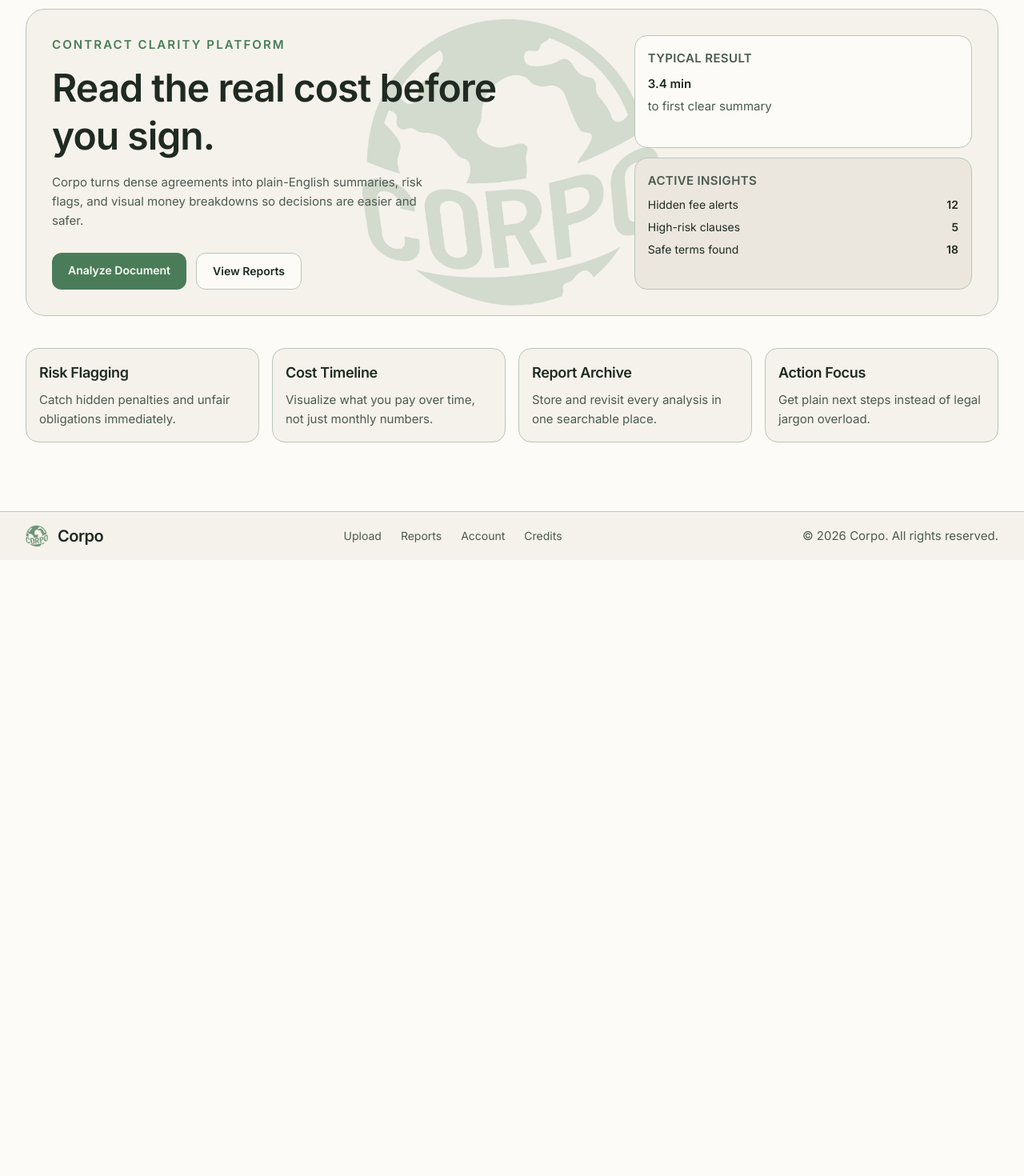
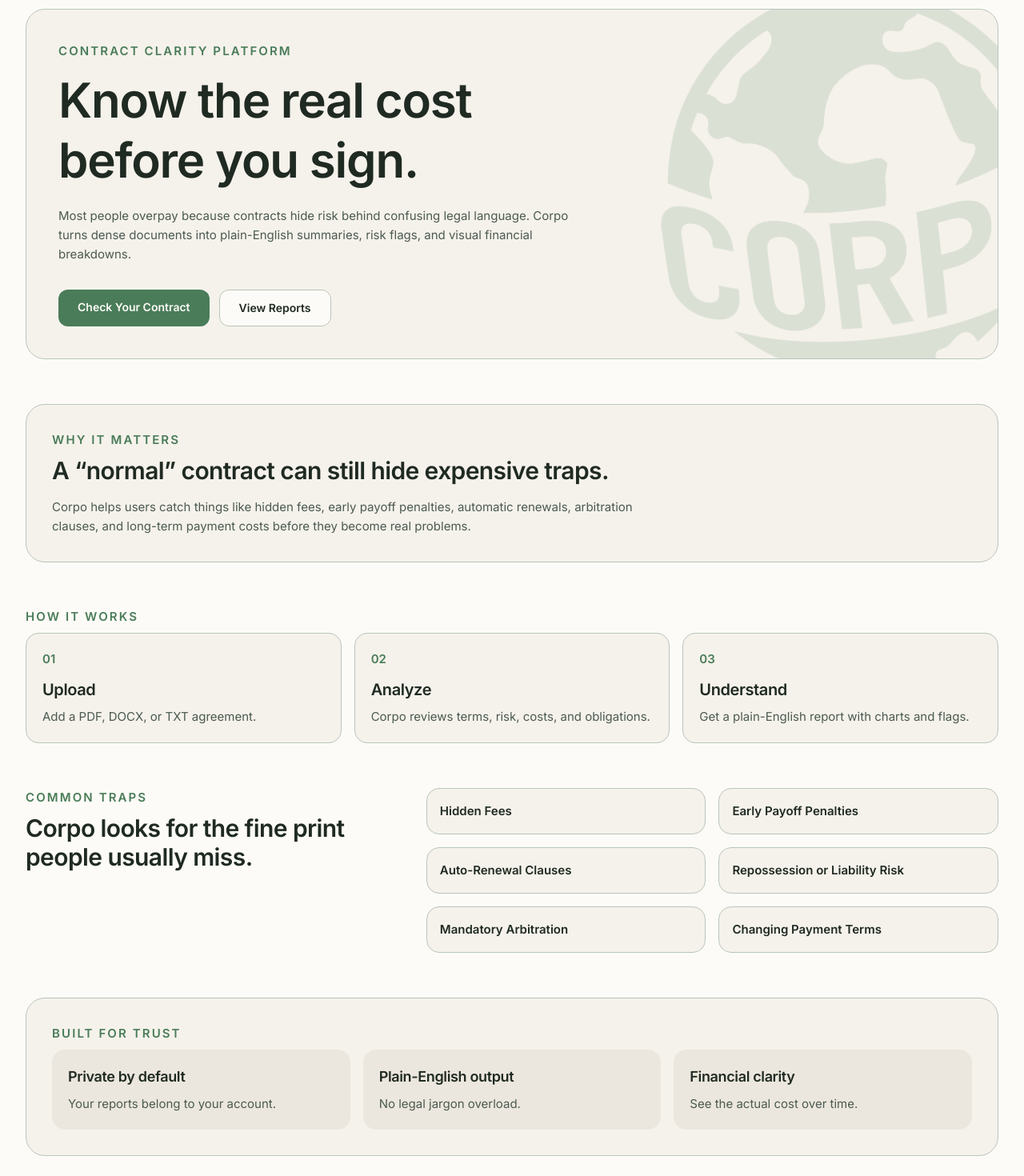
Before and after one commit to JderenthalCS/Corpo, a React (Vite) app: page / in a window 1280 px wide. Shown: the part 100-1570 px from the top of the page at 80% size. Before the commit the page ends 800 px from the top, so only its background shows below. Built offline with nearby package versions, Linux system fonts and the light colour scheme; no server answers.

Commit message:
Enhanced Landing

```diff
--- a/package.json
+++ b/package.json
@@ -12,6 +12,7 @@
   "dependencies": {
     "@supabase/supabase-js": "^2.104.1",
     "@tailwindcss/vite": "^4.2.4",
+    "framer-motion": "^12.38.0",
     "lucide-react": "^1.11.0",
     "react": "^19.2.5",
     "react-dom": "^19.2.5",
--- a/src/pages/LandingPage.jsx
+++ b/src/pages/LandingPage.jsx
@@ -2,105 +2,158 @@ import { Link } from "react-router-dom";
 import logoAccent from "../img/logoAccent.png";
 
 function Landing() {
-
   return (
     <div className="text-[var(--text)]">
-      <main className="space-y-10 pb-6">
-        <section className="relative grid gap-6 overflow-hidden rounded-3xl border border-[var(--border)] bg-[var(--surface)] p-6 md:p-8 lg:grid-cols-[1.25fr_0.75fr]">
-
-          {/* Background logo */}
+      <main className="space-y-14 pb-10">
+        {/* HERO */}
+        <section className="relative overflow-hidden rounded-3xl border border-[var(--border)] bg-[var(--surface)] p-6 md:p-10">
           <img
             src={logoAccent}
             alt=""
             aria-hidden="true"
-            className="pointer-events-none absolute inset-0 h-full w-full object-contain opacity-20 select-none "
+            className="pointer-events-none absolute right-[-8%] top-[-10%] h-[120%] w-auto opacity-15 select-none"
           />
 
-          {/* Foreground content */}
-          <div className="relative z-10">
+          <div className="relative z-10 max-w-3xl">
             <p className="mb-3 text-xs font-semibold uppercase tracking-[0.14em] text-[var(--accent)]">
               Contract Clarity Platform
             </p>
-            <h1 className="max-w-[18ch] text-4xl font-black leading-tight md:text-5xl">
-              Read the real cost before you sign.
+
+            <h1 className="max-w-[16ch] text-4xl font-black leading-tight md:text-6xl">
+              Know the real cost before you sign.
             </h1>
-            <p className="mt-4 max-w-[52ch] text-[var(--text-muted)]">
-              Corpo turns dense agreements into plain-English summaries, risk
-              flags, and visual money breakdowns so decisions are easier and
-              safer.
+
+            <p className="mt-5 max-w-2xl text-base text-[var(--text-muted)]">
+              Most people overpay because contracts hide risk behind confusing
+              legal language. Corpo turns dense documents into plain-English
+              summaries, risk flags, and visual financial breakdowns.
             </p>
-            <div className="mt-7 flex flex-wrap gap-3">
+
+            <div className="mt-8 flex flex-wrap gap-3">
               <Link
                 to="/upload"
-                className="rounded-xl bg-[var(--accent)] px-5 py-3 text-sm font-bold text-[var(--bg)] hover:bg-[var(--accent-hover)]"
+                className="rounded-xl bg-[var(--accent)] px-6 py-3 text-sm font-bold text-[var(--bg)] hover:bg-[var(--accent-hover)]"
               >
-                Analyze Document
+                Check Your Contract
               </Link>
+
               <Link
                 to="/reports"
-                className="rounded-xl border border-[var(--border)] bg-[var(--bg)] px-5 py-3 text-sm font-bold text-[var(--text)] hover:bg-[var(--surface-strong)]"
+                className="rounded-xl border border-[var(--border)] bg-[var(--bg)] px-6 py-3 text-sm font-bold text-[var(--text)] hover:bg-[var(--surface-strong)]"
               >
                 View Reports
               </Link>
             </div>
           </div>
+        </section>
 
-          <div className="relative z-10 grid gap-3">
-            <div className="rounded-2xl border border-[var(--border)] bg-[var(--bg)] p-4">
-              <p className="text-xs font-semibold uppercase tracking-wide text-[var(--text-muted)]">
-                Typical Result
-              </p>
-              <p className="mt-2 text-3xl font-black">3.4 min</p>
-              <p className="mt-1 text-sm text-[var(--text-muted)]">to first clear summary</p>
-            </div>
-            <div className="rounded-2xl border border-[var(--border)] bg-[var(--surface-strong)] p-4">
-              <p className="text-xs font-semibold uppercase tracking-wide text-[var(--text-muted)]">
-                Active Insights
-              </p>
-              <div className="mt-2 space-y-2 text-sm">
-                <div className="flex items-center justify-between">
-                  <span>Hidden fee alerts</span>
-                  <strong>12</strong>
-                </div>
-                <div className="flex items-center justify-between">
-                  <span>High-risk clauses</span>
-                  <strong>5</strong>
-                </div>
-                <div className="flex items-center justify-between">
-                  <span>Safe terms found</span>
-                  <strong>18</strong>
-                </div>
-              </div>
-            </div>
+        {/* WHY IT MATTERS */}
+        <section className="rounded-3xl border border-[var(--border)] bg-[var(--surface)] p-6 md:p-8">
+          <p className="mb-2 text-xs font-semibold uppercase tracking-[0.14em] text-[var(--accent)]">
+            Why It Matters
+          </p>
+
+          <h2 className="text-3xl font-black">
+            A “normal” contract can still hide expensive traps.
+          </h2>
+
+          <p className="mt-4 max-w-3xl text-[var(--text-muted)]">
+            Corpo helps users catch things like hidden fees, early payoff
+            penalties, automatic renewals, arbitration clauses, and long-term
+            payment costs before they become real problems.
+          </p>
+        </section>
+
+        {/* HOW IT WORKS */}
+        <section>
+          <p className="mb-2 text-xs font-semibold uppercase tracking-[0.14em] text-[var(--accent)]">
+            How It Works
+          </p>
+
+          <div className="grid gap-4 md:grid-cols-3">
+            <StepCard number="01" title="Upload" text="Add a PDF, DOCX, or TXT agreement." />
+            <StepCard number="02" title="Analyze" text="Corpo reviews terms, risk, costs, and obligations." />
+            <StepCard number="03" title="Understand" text="Get a plain-English report with charts and flags." />
           </div>
         </section>
 
-        <section className="grid gap-4 md:grid-cols-2 xl:grid-cols-4">
-          <FeatureCard
-            title="Risk Flagging"
-            text="Catch hidden penalties and unfair obligations immediately."
-          />
-          <FeatureCard
-            title="Cost Timeline"
-            text="Visualize what you pay over time, not just monthly numbers."
-          />
-          <FeatureCard
-            title="Report Archive"
-            text="Store and revisit every analysis in one searchable place."
-          />
-          <FeatureCard
-            title="Action Focus"
-            text="Get plain next steps instead of legal jargon overload."
-          />
+        {/* COMMON TRAPS */}
+        <section className="grid gap-6 lg:grid-cols-[0.8fr_1.2fr]">
+          <div>
+            <p className="mb-2 text-xs font-semibold uppercase tracking-[0.14em] text-[var(--accent)]">
+              Common Traps
+            </p>
+
+            <h2 className="text-3xl font-black">
+              Corpo looks for the fine print people usually miss.
+            </h2>
+          </div>
+
+          <div className="grid gap-4 sm:grid-cols-2">
+            <TrapCard title="Hidden Fees" />
+            <TrapCard title="Early Payoff Penalties" />
+            <TrapCard title="Auto-Renewal Clauses" />
+            <TrapCard title="Repossession or Liability Risk" />
+            <TrapCard title="Mandatory Arbitration" />
+            <TrapCard title="Changing Payment Terms" />
+          </div>
+        </section>
+
+        {/* TRUST */}
+        <section className="rounded-3xl border border-[var(--border)] bg-[var(--surface)] p-6 md:p-8">
+          <p className="mb-2 text-xs font-semibold uppercase tracking-[0.14em] text-[var(--accent)]">
+            Built For Trust
+          </p>
+
+          <div className="grid gap-4 md:grid-cols-3">
+            <TrustItem title="Private by default" text="Your reports belong to your account." />
+            <TrustItem title="Plain-English output" text="No legal jargon overload." />
+            <TrustItem title="Financial clarity" text="See the actual cost over time." />
+          </div>
+        </section>
+
+        {/* FINAL CTA */}
+        <section className="rounded-3xl bg-[var(--accent)] p-8 text-[var(--bg)] md:p-10">
+          <h2 className="text-3xl font-black">Before you sign, let Corpo read it.</h2>
+
+          <p className="mt-3 max-w-2xl opacity-90">
+            Upload a contract and get a clearer view of the risks, costs, and
+            obligations hidden inside.
+          </p>
+
+          <Link
+            to="/upload"
+            className="mt-6 inline-block rounded-xl bg-[var(--bg)] px-6 py-3 text-sm font-bold text-[var(--accent)] hover:opacity-90"
+          >
+            Start Analysis
+          </Link>
         </section>
       </main>
     </div>
   );
 }
 
-function FeatureCard({ title, text }) {
+function StepCard({ number, title, text }) {
   return (
-    <article className="rounded-2xl border border-[var(--border)] bg-[var(--surface)] p-4 transition hover:-translate-y-0.5 hover:border-[var(--accent-hover)] hover:bg-[var(--surface-strong)] hover:scale-[1.02]">
+    <article className="rounded-2xl border border-[var(--border)] bg-[var(--surface)] p-5">
+      <p className="text-sm font-bold text-[var(--accent)]">{number}</p>
+      <h3 className="mt-3 text-xl font-bold">{title}</h3>
+      <p className="mt-2 text-sm text-[var(--text-muted)]">{text}</p>
+    </article>
+  );
+}
+
+function TrapCard({ title }) {
+  return (
+    <article className="rounded-2xl border border-[var(--border)] bg-[var(--surface)] p-4">
+      <p className="font-semibold">{title}</p>
+    </article>
+  );
+}
+
+function TrustItem({ title, text }) {
+  return (
+    <article className="rounded-2xl bg-[var(--surface-strong)] p-5">
       <h3 className="text-lg font-bold">{title}</h3>
       <p className="mt-2 text-sm text-[var(--text-muted)]">{text}</p>
     </article>
```
Also changed, not shown: 1 other file (tests, documents, lock files or other folders).
